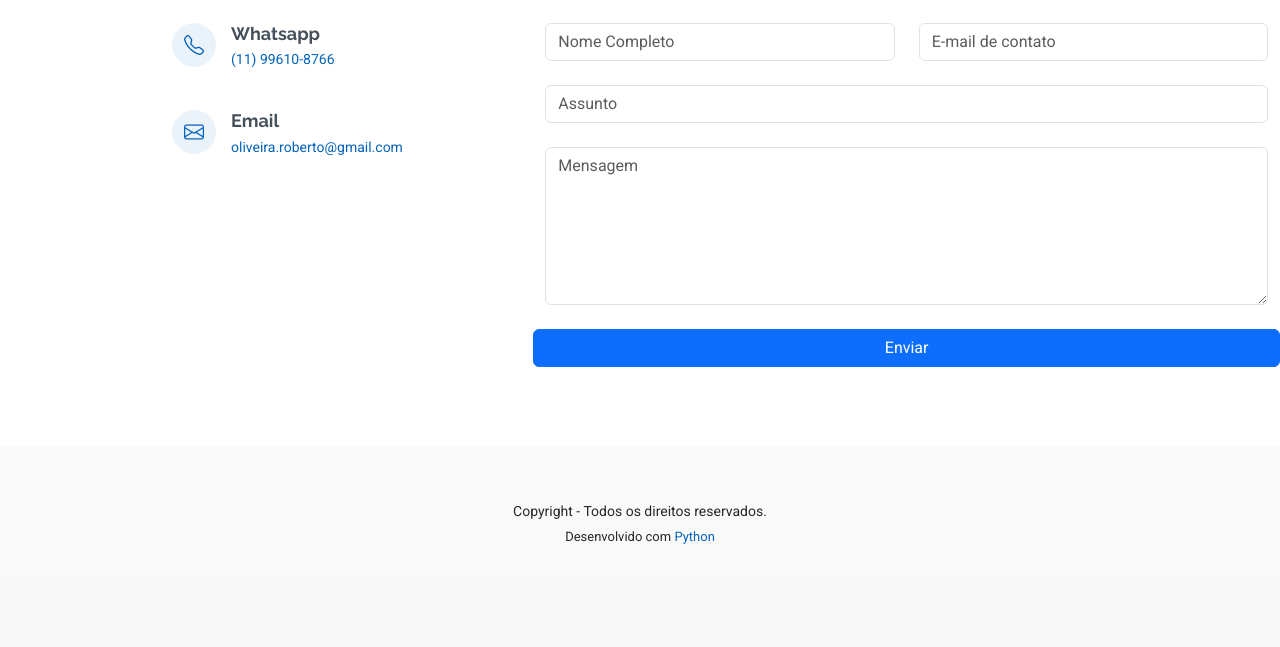
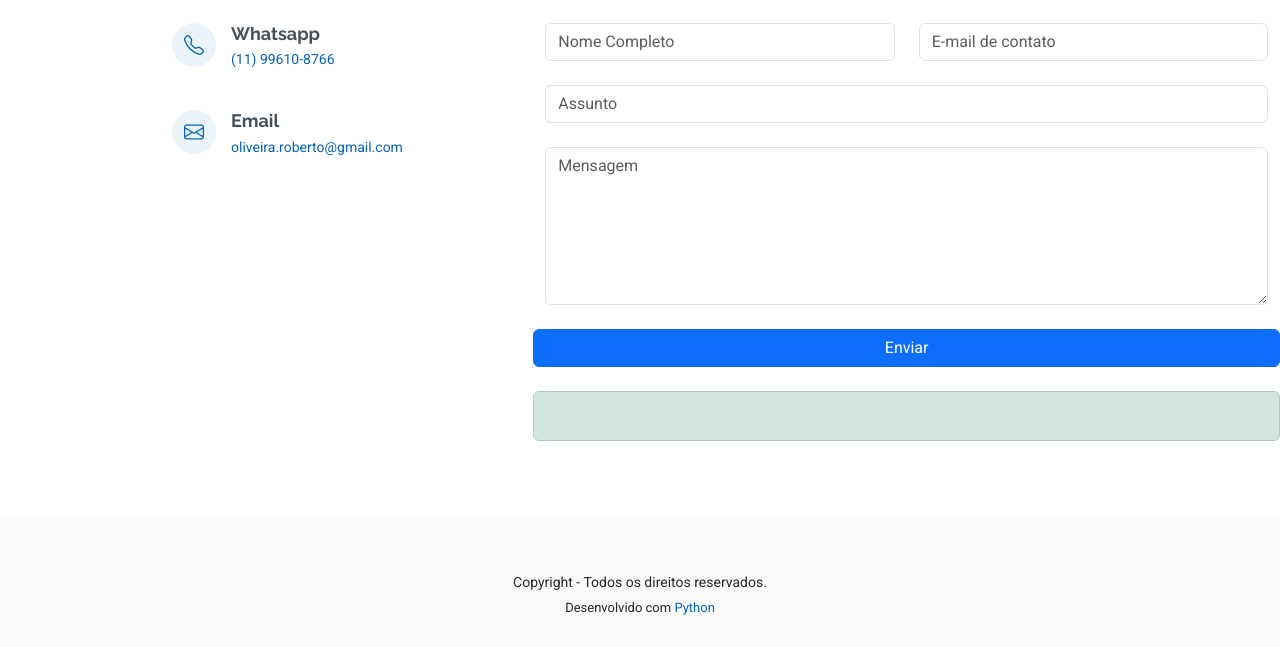
Before and after one commit to betosantos/projetoflask, a Flask app: page / in a window 1280 px wide. Shown: the part 4223-4870 px from the top of the page. Before the commit the page ends 4767 px from the top, so only its background shows below. Run offline with Flask 3, Linux system fonts and the light colour scheme; data that the repository does not hold is empty; some libraries are stand-ins or nearby versions.

Commit message:
adicionado nova mensagem de envio

```diff
--- a/templates/base.html
+++ b/templates/base.html
@@ -385,7 +385,7 @@
                 <button class="btn btn-primary" type="submit">Enviar</button>
 
 
-                <div id="alerta-container" style="margin-top:3px;">
+                <div class="alert alert-success" role="alert">
                   <p id="msgform" style="color: green; font-weight: bold;"></p>
                 </div>
 
```
